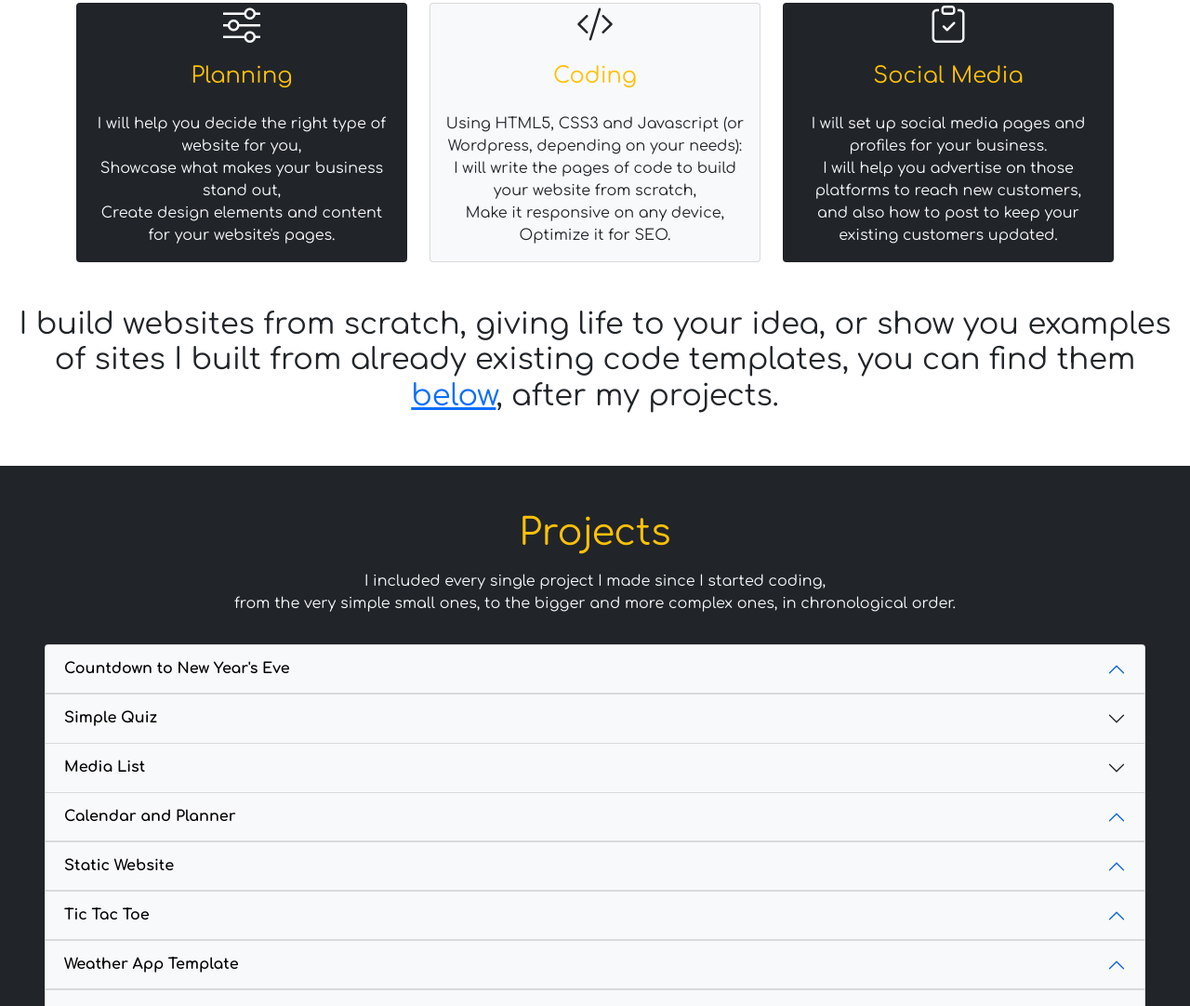
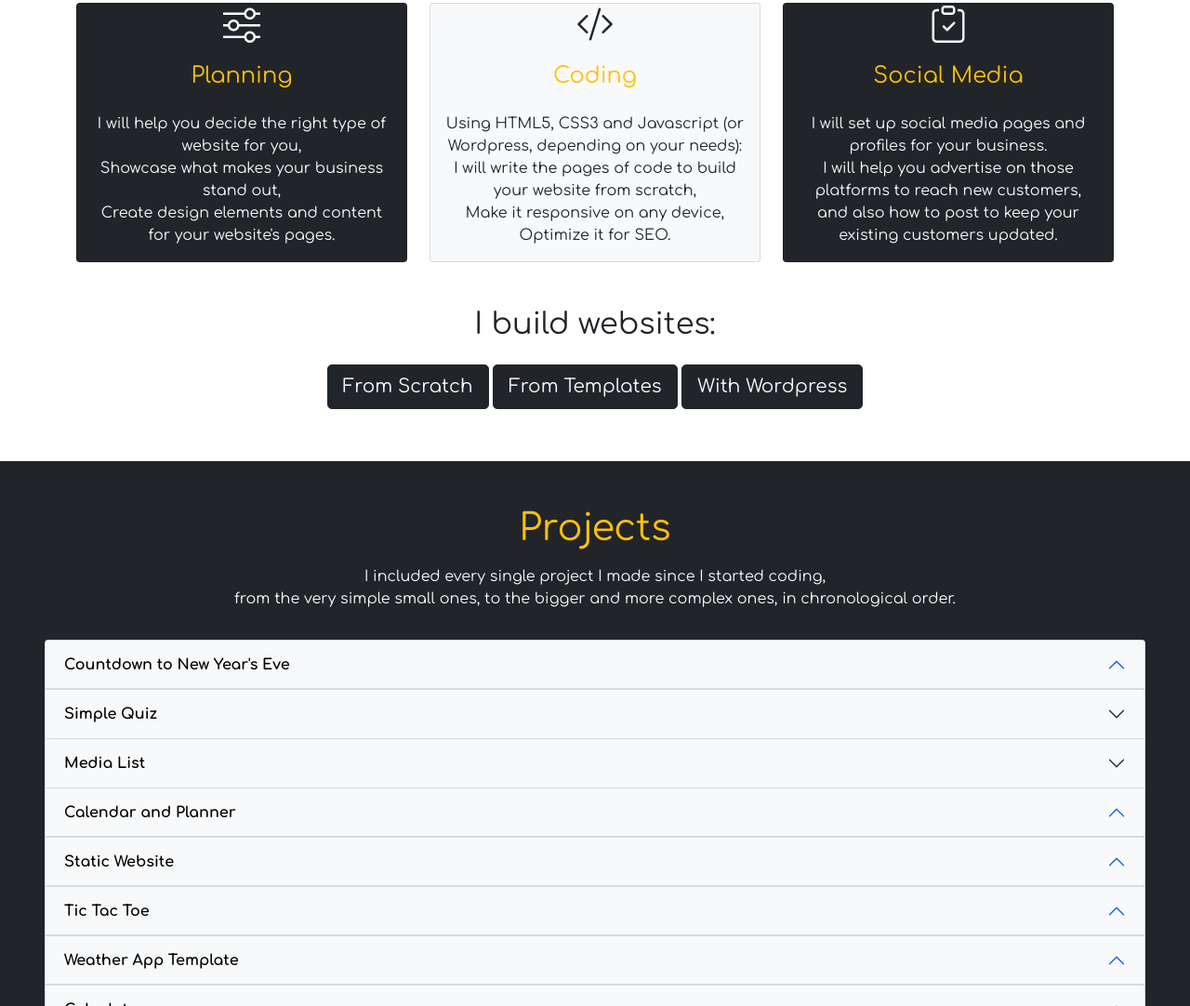
Before and after one commit to patriziomadferitmilione/portfolio.github.io, a plain HTML site: page index.html in a window 1280 px wide. Shown: the part 1170-2252 px from the top of the page at 93% size. Drawn offline with nearby package versions, Linux system fonts and the light colour scheme.

Commit message:
Add files via upload

```diff
--- a/index.html
+++ b/index.html
@@ -193,12 +193,18 @@
         </div>
       </div>
 
-      <div class="px-3">
-        <h2 class="text-center pt-5">
-          I build websites from scratch, giving life to your idea, or show you
-          examples of sites I built from already existing code templates, you
-          can find them <a href="#website-samples">below</a>, after my projects.
-        </h2>
+      <div class="px-3 services-description text-center">
+        <h2 class="text-center pt-5 pb-2">I build websites:</h2>
+
+        <button class="btn btn-lg btn-dark my-2">
+          <a href="#projects">From Scratch</a>
+        </button>
+        <button class="btn btn-lg btn-dark my-2">
+          <a href="#website-samples">From Templates</a>
+        </button>
+        <button class="btn btn-lg btn-dark my-2">
+          <a href="">With Wordpress</a>
+        </button>
       </div>
     </section>
 
--- a/style.css
+++ b/style.css
@@ -9,6 +9,13 @@ body {
 #resume a {
   color: #f8f9fa;
   text-decoration: none;
+}
+
+/* services */
+
+.services-description button a {
+  text-decoration: none;
+  color: #f8f9fa;
 }
 
 /* projects */
@@ -27,7 +34,7 @@ body {
 }
 
 /* contacts */
-.contacts-container a{
+.contacts-container a {
   color: #f8f9fa;
   text-decoration: none;
 }
@@ -47,7 +54,7 @@ body {
     margin-top: 1.5vh;
   }
 
-    #projects .accordion-body p{
+  #projects .accordion-body p {
     font-size: 2vh;
     margin-bottom: 1.5vh;
   }
```
Lines whose indentation alone changed are shown as unchanged.
